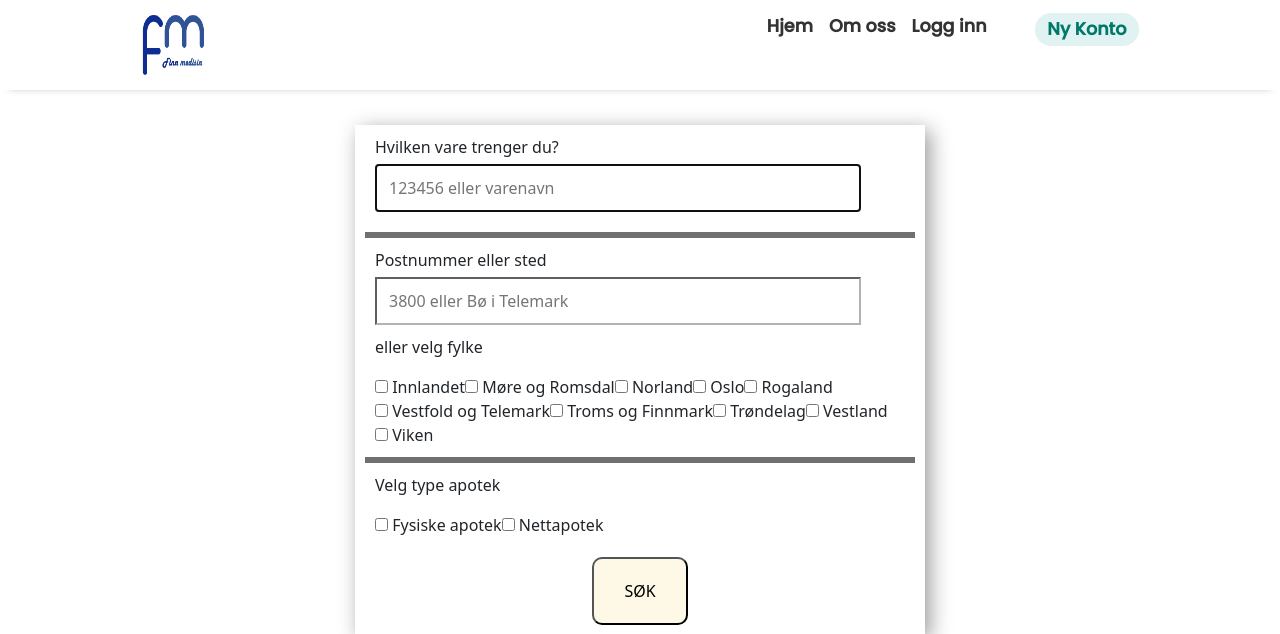
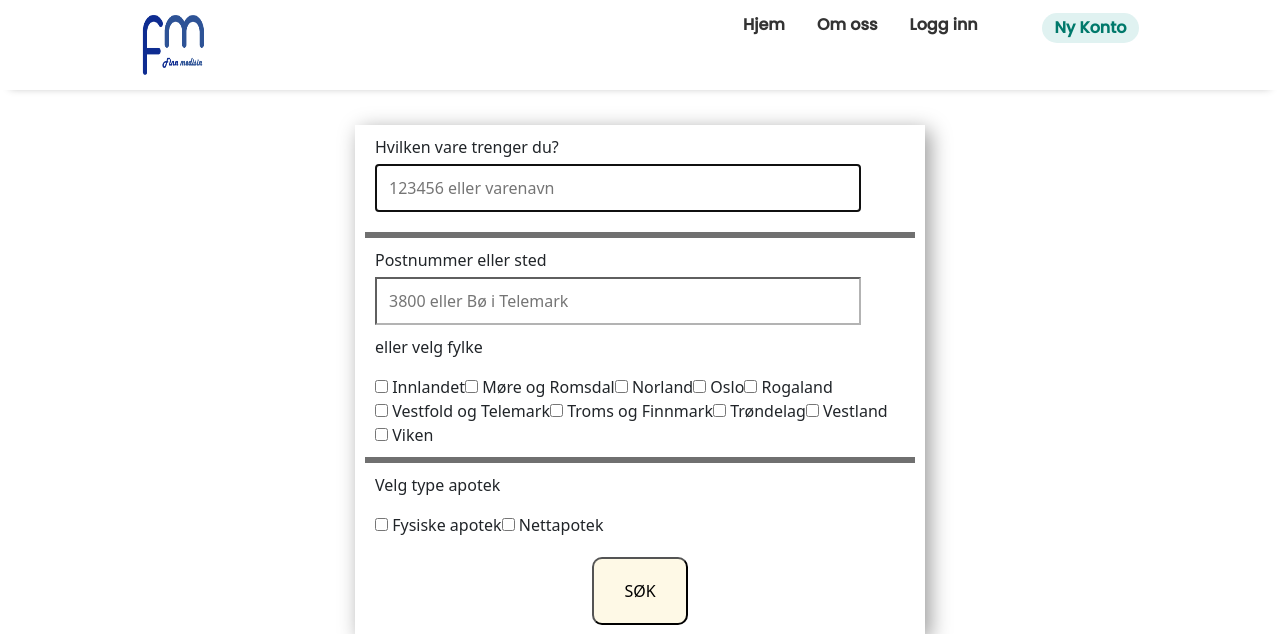
Before and after one commit to Josyno106/finn-medisin, a PHP site: page /index.php in a window 1280 px wide. Shown: the top 634 px of the page. Run offline with PHP 8.4, Linux system fonts and the light colour scheme; data comes from the database, SQL or seed files in the repository; data that the repository does not hold is empty; some web fonts are replaced.

Commit message:
Restyled navbar

```diff
--- a/css/index.css
+++ b/css/index.css
@@ -25,7 +25,7 @@ header {
 
 nav ul {
   display: flex;
-  gap: 1rem;
+  gap: 2rem;
 }
 
 nav ul li {
@@ -35,7 +35,7 @@ nav ul li {
 
 nav ul li a {
   text-decoration: none;
-  font-size: 1.1rem;
+  font-size: 1rem;
   color: #333333;
   font-weight: bold;
   border-bottom: 1px solid transparent;
```
